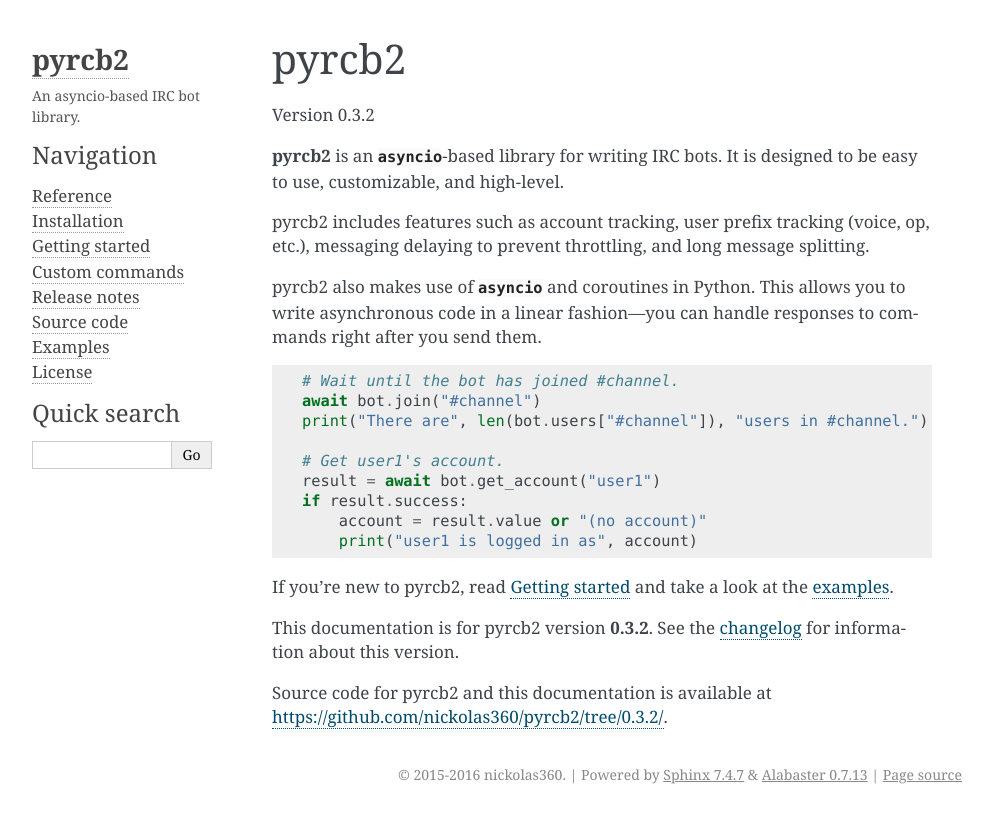
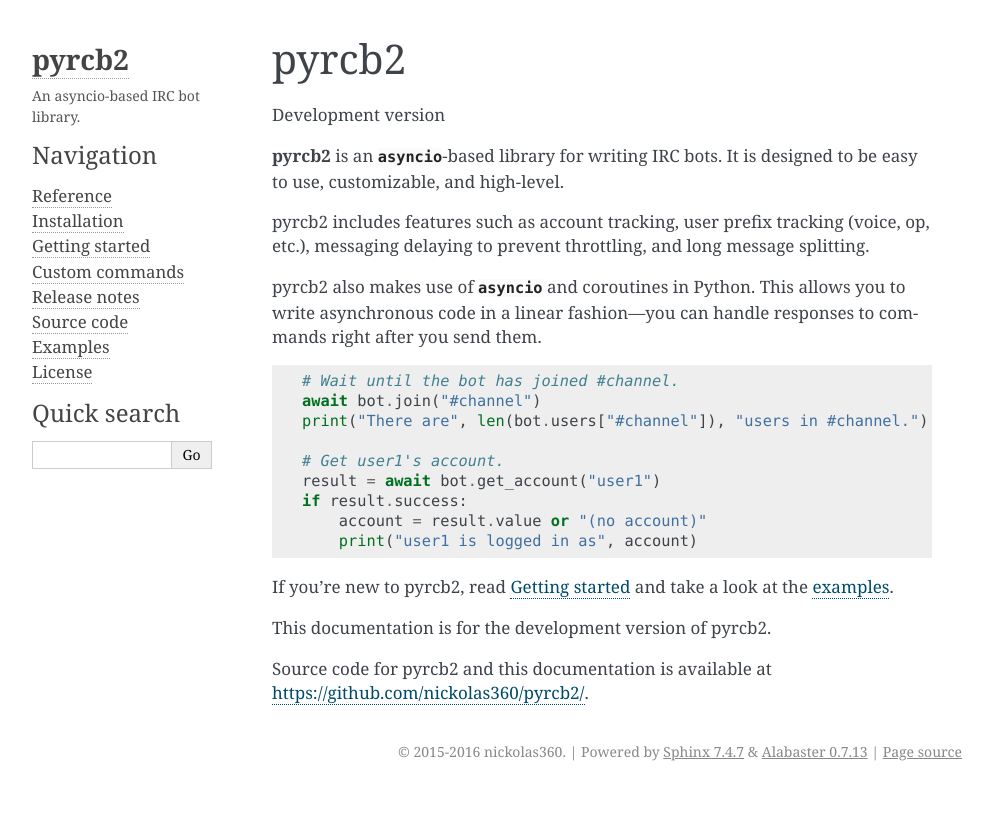
Before and after one commit to nickolas360/pyrcb2, a Sphinx documentation site: the page built from docs/index.rst, in a window 1280 px wide. Shown: the top 823 px of the page, without its empty margins (148-1141 px from the left). Built offline with Sphinx 7.4.7, drawn with Linux system fonts in a browser that asks for light colours; pages that are not in the unit, such as notebooks, are missing from menus.

Commit message:
Bump dev version

```diff
--- a/docs/conf.py
+++ b/docs/conf.py
@@ -66,7 +66,7 @@
 # The short X.Y version.
 version = '0.3'
 # The full version, including alpha/beta/rc tags.
-release = '0.3.2'
+release = '0.3.3-dev'
 
 # The language for content autogenerated by Sphinx. Refer to documentation
 # for a list of supported languages.
--- a/docs/getting-started.rst
+++ b/docs/getting-started.rst
@@ -217,6 +217,6 @@
    `examples/example.py`__
       The finished bot created above.
 
-__ https://github.com/nickolas360/pyrcb2/tree/0.3.2/examples/
-__ https://github.com/nickolas360/pyrcb2/blob/0.3.2/examples/skeleton.py
-__ https://github.com/nickolas360/pyrcb2/blob/0.3.2/examples/example.py
+__ https://github.com/nickolas360/pyrcb2/tree/master/examples/
+__ https://github.com/nickolas360/pyrcb2/blob/master/examples/skeleton.py
+__ https://github.com/nickolas360/pyrcb2/blob/master/examples/example.py
--- a/docs/index.rst
+++ b/docs/index.rst
@@ -25,7 +25,7 @@
 pyrcb2
 ======
 
-Version 0.3.2
+Development version
 
 **pyrcb2** is an `asyncio`-based library for writing IRC bots. It is designed
 to be easy to use, customizable, and high-level.
@@ -51,14 +51,12 @@
 If you're new to pyrcb2, read :doc:`getting-started` and take a look at the
 `examples`_.
 
-This documentation is for pyrcb2 version **0.3.2**.
-See the :doc:`changelog <release-notes/0.3>`
-for information about this version.
+This documentation is for the development version of pyrcb2.
 
 Source code for pyrcb2 and this documentation is available at
-`<https://github.com/nickolas360/pyrcb2/tree/0.3.2/>`_.
+`<https://github.com/nickolas360/pyrcb2/>`_.
 
-.. _examples: https://github.com/nickolas360/pyrcb2/tree/0.3.2/examples/
+.. _examples: https://github.com/nickolas360/pyrcb2/tree/master/examples/
 
 
 .. toctree::
@@ -69,6 +67,6 @@
    getting-started
    custom-commands
    release-notes/index
-   Source code <https://github.com/nickolas360/pyrcb2/tree/0.3.2/>
-   Examples <https://github.com/nickolas360/pyrcb2/tree/0.3.2/examples/>
-   License <https://github.com/nickolas360/pyrcb2/blob/0.3.2/LICENSE>
+   Source code <https://github.com/nickolas360/pyrcb2/tree/master/>
+   Examples <https://github.com/nickolas360/pyrcb2/tree/master/examples/>
+   License <https://github.com/nickolas360/pyrcb2/blob/master/LICENSE>
--- a/pyrcb2/__init__.py
+++ b/pyrcb2/__init__.py
@@ -37,7 +37,7 @@
 from . import numerics
 from . import utils
 
-__version__ = "0.3.2"
+__version__ = "0.3.3-dev"
 
 # Silence Pyflakes warnings about unused imports.
 assert [Status]
--- a/setup.py
+++ b/setup.py
@@ -32,7 +32,7 @@
 
 setup(
     name="pyrcb2",
-    version="0.3.2",
+    version="0.3.3-dev",
     description="An asyncio-based IRC bot library.",
     long_description=LONG_DESCRIPTION,
     url="https://github.com/nickolas360/pyrcb2",
```
Also changed, not shown: README.rst (+2 -6 lines).
